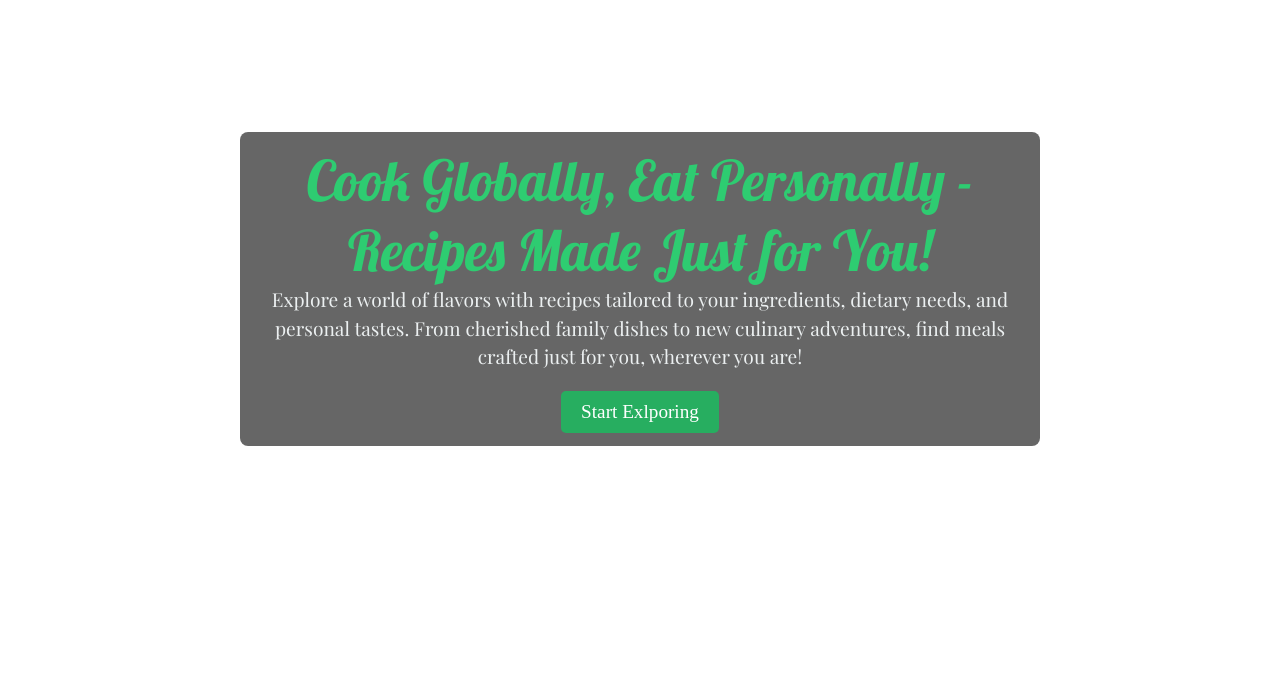
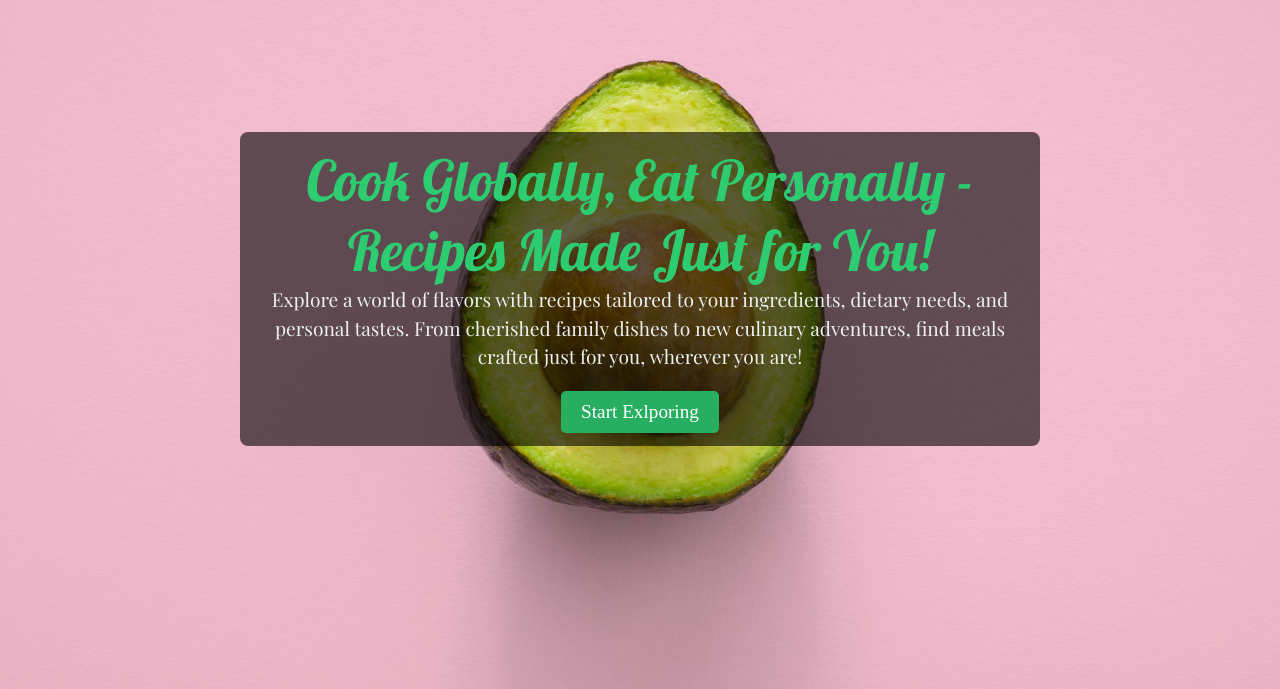
Before and after one commit to NikhilBabu829/GlobalBite, a plain HTML site: page index.html in a window 1280 px wide. Shown: the part 111-800 px from the top of the page. Drawn offline with nearby package versions, Linux system fonts and the light colour scheme; a web font is replaced by a local one.

Commit message:
one last final change

```diff
--- a/frontend/src/StyleSheets/style.css
+++ b/frontend/src/StyleSheets/style.css
@@ -14,7 +14,7 @@
 
 /* Header styling with full screen background image */
 .headerForIndex {
-    background-image: url('./frontend/public/Home_Main.jpg'); /* Path to the uploaded image */
+    background-image: url('../../public/Home_Main.jpg'); /* Path to the uploaded image */
     background-size: cover;
     background-position: center;
     background-repeat: no-repeat;
```
